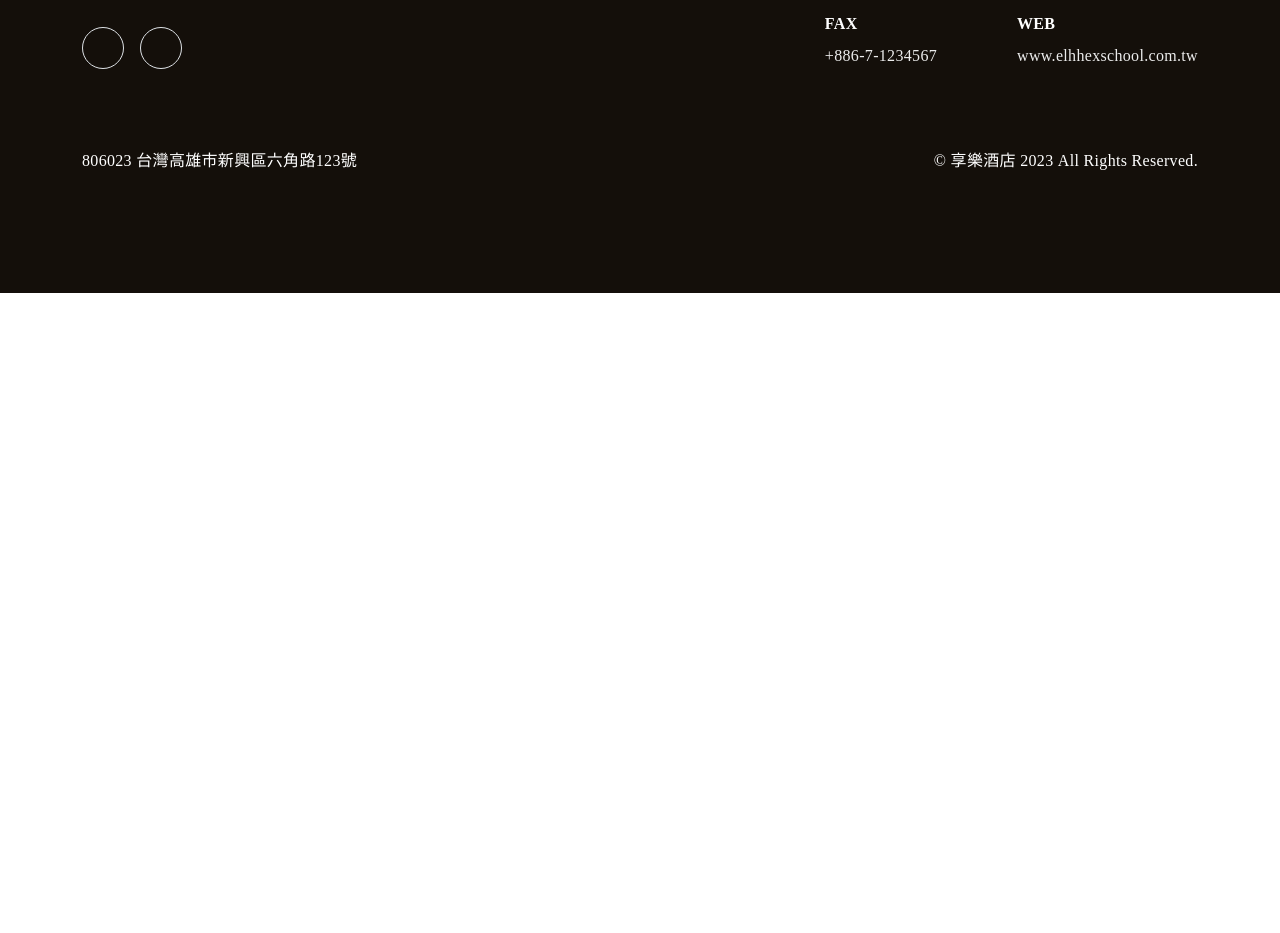
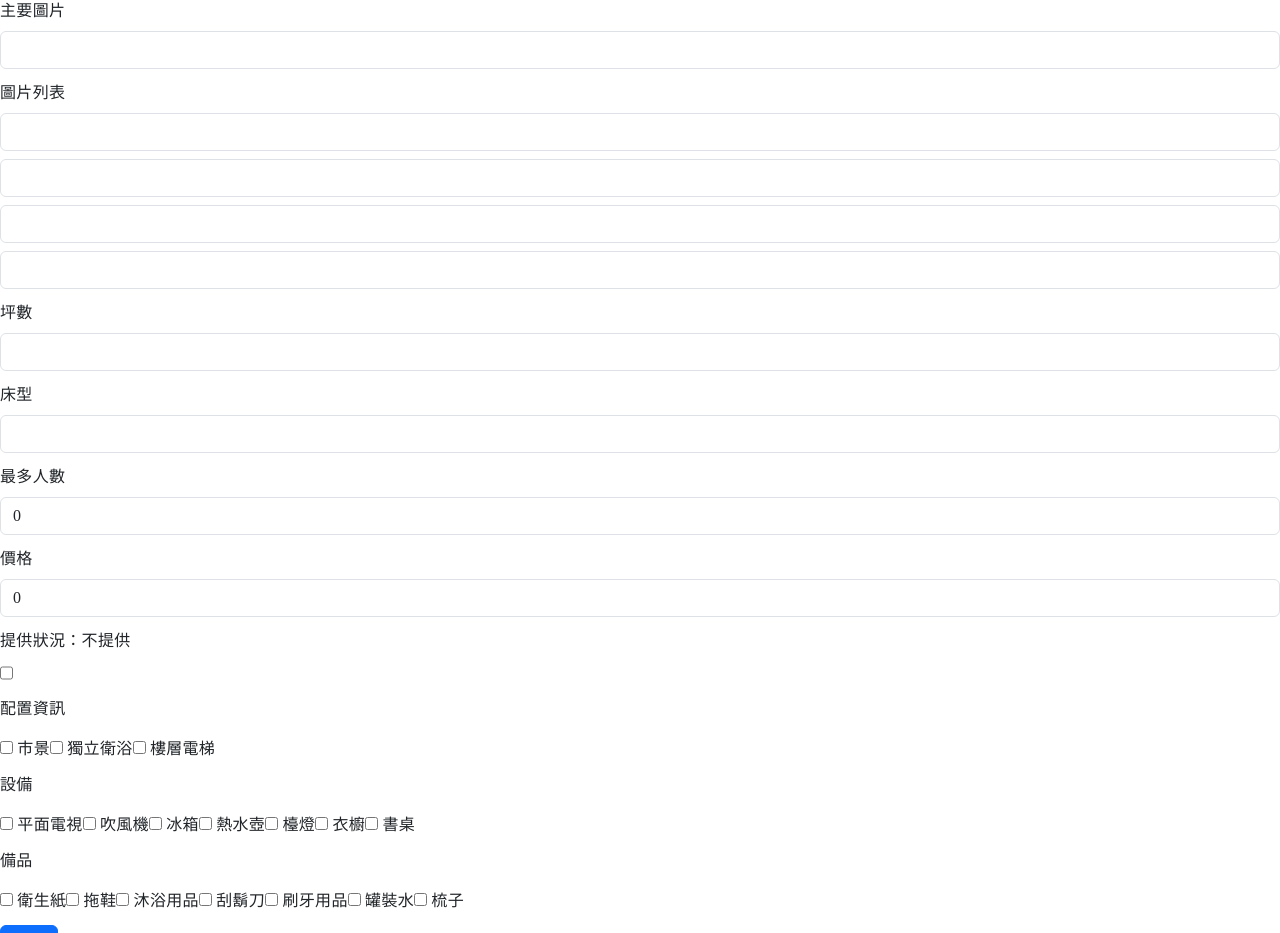
Before and after one commit to kevinhes/hotel-nuxt, a Nuxt app: page /dashboard/roomsadmin/addroom in a window 1280 px wide. Shown: the part 165-1098 px from the top of the page. Before the commit the page ends 800 px from the top, so only its background shows below. Built offline with nearby package versions, Linux system fonts and the light colour scheme; some icons are missing.

Commit message:
完成 rooms news admin 功能

```diff
--- a/layouts/dashboardLayout.vue
+++ b/layouts/dashboardLayout.vue
@@ -1,7 +1,4 @@
 <script setup>
-  definePageMeta({
-    middleware:'auth'
-  })
 </script>
 <template>
   <header class="position-fixed w-10 bg-success top-0 start-0 vh-100 p-3">
@@ -9,6 +6,7 @@
       <div class="d-flex flex-column">
         <nuxt-link to="/dashboard">回到首頁</nuxt-link>
         <nuxt-link to="/dashboard/newsadmin">最新消息</nuxt-link>
+        <nuxt-link to="/dashboard/roomsadmin">房型管理</nuxt-link>
       </div>
       <div>
         <nuxt-link to="/">回到前台</nuxt-link>
--- a/pages/dashboard/index.vue
+++ b/pages/dashboard/index.vue
@@ -1,4 +1,7 @@
 <script setup>
+  definePageMeta({
+    middleware:'auth'
+  })
 </script>
 <template>
   <div>
--- a/pages/dashboard/newsadmin/index.vue
+++ b/pages/dashboard/newsadmin/index.vue
@@ -2,7 +2,6 @@
   const runtimeConfig = useRuntimeConfig();
   const apiUrl = runtimeConfig.public.apiBase;
   const authCookie = useCookie('auth')
-  const router = useRouter()
 
   const newsList = ref([])
 
--- /dev/null
+++ b/pages/dashboard/roomsadmin.vue
@@ -0,0 +1,6 @@
+<script setup>
+</script>
+<template>
+  <nuxt-page></nuxt-page>
+</template>
+<style scoped></style>
--- /dev/null
+++ b/pages/dashboard/roomsadmin/addroom.vue
@@ -0,0 +1,230 @@
+<script setup>
+  const runtimeConfig = useRuntimeConfig();
+  const apiUrl = runtimeConfig.public.apiBase;
+  const authCookie = useCookie('auth')
+  const router = useRouter()
+  const roomInfo = ref({
+    name: '',
+    description: '',
+    imageUrl:'',
+    imageUrlList: ['', '', '', ''],
+    areaInfo: "",
+    bedInfo: "",
+    maxPeople: 0,
+    price: 0,
+    status: false,
+    "layoutInfo": [
+      {
+        "title": "市景",
+        "isProvide": false
+      },
+      {
+        "title": "獨立衛浴",
+        "isProvide": false
+      },
+      {
+        "title": "樓層電梯",
+        "isProvide": false
+      }
+    ],
+    "facilityInfo": [
+      {
+        "title": "平面電視",
+        "isProvide": false
+      },
+      {
+        "title": "吹風機",
+        "isProvide": false
+      },
+      {
+        "title": "冰箱",
+        "isProvide": false
+      },
+      {
+        "title": "熱水壺",
+        "isProvide": false
+      },
+      {
+        "title": "檯燈",
+        "isProvide": false
+      },
+      {
+        "title": "衣櫥",
+        "isProvide": false
+      },
+      {
+        "title": "書桌",
+        "isProvide": false
+      }
+    ],
+    "amenityInfo": [
+      {
+        "title": "衛生紙",
+        "isProvide": false
+      },
+      {
+        "title": "拖鞋",
+        "isProvide": false
+      },
+      {
+        "title": "沐浴用品",
+        "isProvide": false
+      },
+      {
+        "title": "刮鬍刀",
+        "isProvide": false
+      },
+      {
+        "title": "刷牙用品",
+        "isProvide": false
+      },
+      {
+        "title": "罐裝水",
+        "isProvide": false
+      },
+      {
+        "title": "梳子",
+        "isProvide": false
+      }
+    ],
+  })
+
+  async function addRoom(roomInfo) {
+    try {
+      const response = await $fetch('api/v1/admin/rooms/', {
+        method: 'POST',
+        baseURL:apiUrl,
+        headers: {
+          authorization:authCookie.value
+        },
+        body: {
+          ...roomInfo
+        }
+      })
+      console.log(response);
+      if ( response.status === true ) {
+        router.push('/dashboard/roomsadmin')
+      }
+    } catch (error) {
+      console.log(error.data);
+    }
+  }
+  // addRoom(roomInfo.value)
+</script>
+<template>
+  <div>
+    <div class="mb-3">
+      <label for="" class="mb-2">
+        房型名稱
+      </label>
+      <input type="text" class="form-control" v-model="roomInfo.name">
+    </div>
+    <div class="mb-3">
+      <label for="" class="mb-2">
+        描述
+      </label>
+      <input type="text" class="form-control" v-model="roomInfo.description">
+    </div>
+    <div class="mb-3">
+      <label for="" class="mb-2">
+        主要圖片
+      </label>
+      <input type="text" class="form-control" v-model="roomInfo.imageUrl">
+    </div>
+    <div class="mb-3">
+      <label for="" class="mb-2">
+        圖片列表
+      </label>
+      <input
+        type="text"
+        class="form-control mb-2"
+        v-for="( image, index ) in roomInfo.imageUrlList"
+        v-model="roomInfo.imageUrlList[index]"  :key="index">
+    </div>
+    <div class="mb-3">
+      <label for="" class="mb-2">
+        坪數
+      </label>
+      <input type="text" class="form-control" v-model="roomInfo.areaInfo">
+    </div>
+    <div class="mb-3">
+      <label for="" class="mb-2">
+        床型
+      </label>
+      <input type="text" class="form-control" v-model="roomInfo.bedInfo">
+    </div>
+    <div class="mb-3">
+      <label for="" class="mb-2">
+        最多人數
+      </label>
+      <input type="number" class="form-control" v-model="roomInfo.maxPeople">
+    </div>
+    <div class="mb-3">
+      <label for="" class="mb-2">
+        價格
+      </label>
+      <input type="number" class="form-control" v-model="roomInfo.price">
+    </div>
+    <div class="mb-3">
+      <label for="" class="mb-2">
+        提供狀況：{{ roomInfo.status ? '提供' : '不提供' }}
+      </label>
+      <input type="checkbox" class="form-check" v-model="roomInfo.status">
+    </div>
+    <div class="mb-3">
+      <p>
+        配置資訊
+      </p>
+      <label
+        :for="layout.title"
+        v-for=" ( layout, index ) in roomInfo.layoutInfo "
+        :key="layout.title"
+      >
+        <input
+          type="checkbox"
+          v-model="roomInfo.layoutInfo[index].isProvide"
+          :id="layout.title"
+        >
+        {{ layout.title }}
+      </label>
+    </div>
+    <div class="mb-3">
+      <p>
+        設備
+      </p>
+      <label
+        :for="facility.title"
+        v-for=" ( facility, index ) in roomInfo.facilityInfo "
+        :key="facility.title"
+      >
+        <input
+          type="checkbox"
+          v-model="roomInfo.facilityInfo[index].isProvide"
+          :id="facility.title"
+        >
+        {{ facility.title }}
+      </label>
+    </div>
+    <div class="mb-3">
+      <p>
+        備品
+      </p>
+      <label
+        :for="amenity.title"
+        v-for=" ( amenity, index ) in roomInfo.amenityInfo "
+        :key="amenity.title"
+      >
+        <input
+          type="checkbox"
+          v-model="roomInfo.amenityInfo[index].isProvide"
+          :id="amenity.title"
+        >
+        {{ amenity.title }}
+      </label>
+    </div>
+    <button type="button" class="btn btn-primary" @click="addRoom(roomInfo)">
+      新增
+    </button>
+  </div>
+</template>
+<style scoped></style>
--- /dev/null
+++ b/pages/dashboard/roomsadmin/index.vue
@@ -0,0 +1,83 @@
+<script setup>
+  const runtimeConfig = useRuntimeConfig();
+  const apiUrl = runtimeConfig.public.apiBase;
+  const authCookie = useCookie('auth')
+  const roomsList = ref([]);
+
+  async function getRoomsList() {
+    try {
+      const response = await $fetch('api/v1/admin/rooms/', {
+        baseURL:apiUrl,
+        headers: {
+          authorization:authCookie.value
+        }
+      })
+      console.log(response);
+      roomsList.value = response.result
+
+    } catch (error) {
+      console.log(error.data);
+    }
+  }
+
+  async function deleteRooms(id) {
+    try {
+      const response = await $fetch(`api/v1/admin/rooms/${id}`, {
+        method:'DELETE',
+        baseURL:apiUrl,
+        headers: {
+          authorization:authCookie.value
+        }
+      })
+      getRoomsList()
+
+    } catch (error) {
+      console.log(error.data);
+    }
+  }
+
+  onMounted(() => {
+    getRoomsList()
+  })
+</script>
+<template>
+    <section class="d-flex justify-content-between">
+    <h1>
+      管理房型
+    </h1>
+    <nuxt-link class="btn btn-primary" to="roomsadmin/addroom">新增房型</nuxt-link>
+  </section>
+  <section v-if="roomsList">
+    <table class="table">
+      <thead>
+        <tr>
+          <th>標題</th>
+          <th>描述</th>
+          <th>動作</th>
+        </tr>
+      </thead>
+      <tbody>
+        <tr v-for="room in roomsList" :key="room.id">
+          <td>
+            {{ room.name }}
+          </td>
+          <td>
+            {{room.description}}
+          </td>
+          <td>
+            <button
+              type="button" class="btn btn-danger"
+              @click="deleteRooms(room._id)"
+            >
+              刪除
+            </button>
+          </td>
+        </tr>
+      </tbody>
+    </table>
+  </section>
+  <section v-else>
+    沒有資料
+  </section>
+</template>
+<style scoped></style>
--- a/stores/auth.js
+++ b/stores/auth.js
@@ -32,19 +32,26 @@ export const useAuthStore = defineStore( 'authStore', () => {
   })
 
   async function login() {
+    try {
       const res = await $fetch(`${apiUrl}api/v1/user/login`, {
         method: 'POST',
         body: {
           ...userInfo.value
         }
       })
+
       authCookie.value = (res.token)
+      console.log(authCookie.value);
       router.push(`/user/${res.result.name}/profile`)
+    } catch(error) {
+      alert(error.data.message)
+    }
   }
 
   // check login
   const isLogin = ref(false);
   async function checkIsLogin() {
+    console.log(authCookie.value);
     if ( isLogin.value === false ) {
       try {
         const res = await $fetch(`${apiUrl}api/v1/user/check`, {
```
Lines whose indentation alone changed are shown as unchanged.
